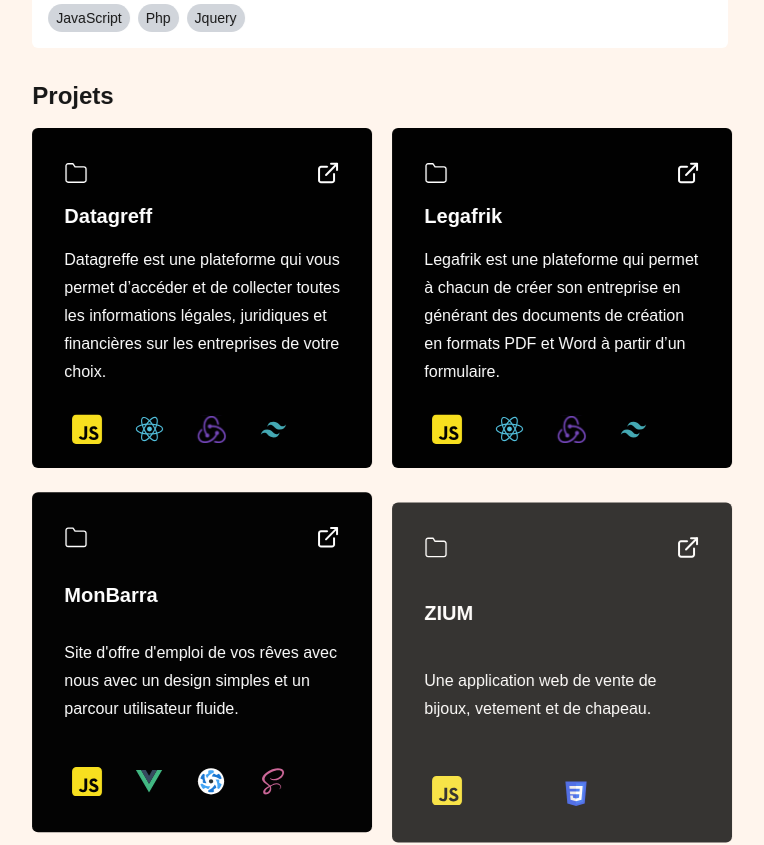
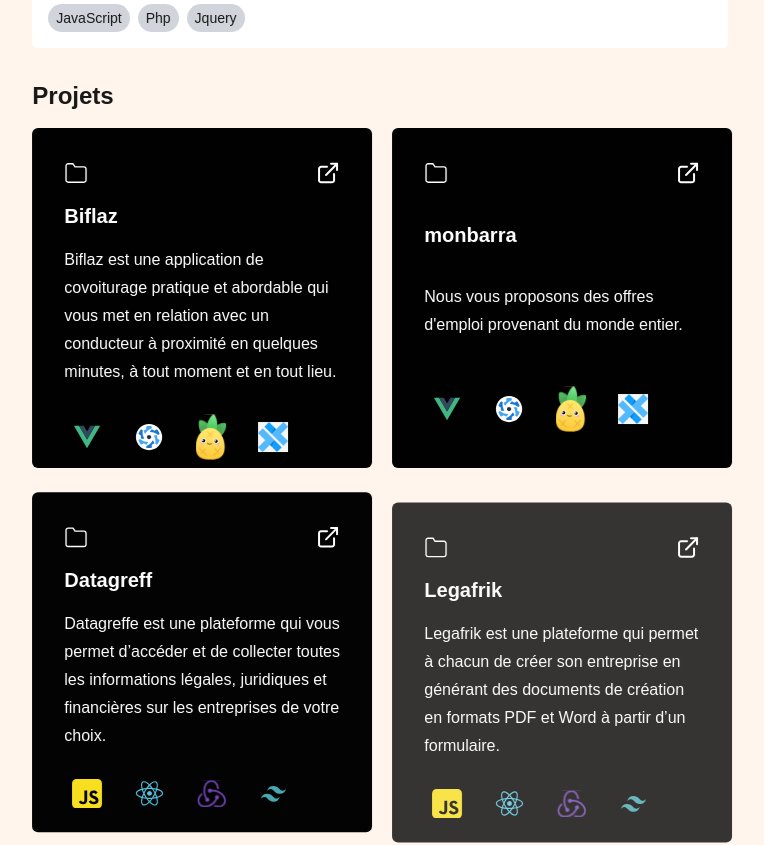
Before and after one commit to moulinho/portfolio, a Next.js app: page / in a window 1280 px wide. Shown: the part 1880-2725 px from the top of the page, without its empty margins (485-1249 px from the left). Built offline with nearby package versions, Linux system fonts and the light colour scheme.

Commit message:
add new projet

```diff
--- a/src/app/page.tsx
+++ b/src/app/page.tsx
@@ -4,6 +4,7 @@ import Image from "next/image";
 import Footer from "./components/Footer";
 import Header from "./components/Header";
 import whatsapp from "../../public/whatsapp.svg";
+import capacitor from "../../public/capacitor.png";
 import github1 from "../../public/github1.svg";
 import github from "../../public/github.svg";
 import gmail from "../../public/gmail.svg";
@@ -222,6 +223,68 @@ const Home = () => {
     //   icon: folder,
     //   href: "https://moide-ferme.ci/",
     // },
+
+    {
+      title: "Biflaz",
+      description:"Biflaz est une application de covoiturage pratique et abordable qui vous met en relation avec un conducteur à proximité en quelques minutes, à tout moment et en tout lieu.",
+      tools: [
+        <Image key="vueIcon" src={vueIcon} className="" alt="icon" width={30} />,
+        <Image
+          key="quasarIcon"
+          src={quasarIcon}
+          className=""
+          alt="icon"
+          width={30}
+        />,
+        <Image
+          key="piniaIcon"
+          src={piniaIcon}
+          className=""
+          alt="icon"
+          width={30}
+        />,
+        <Image
+          key="capacitor"
+          src={capacitor}
+          className=""
+          alt="icon"
+          width={30}
+        />,
+      ],
+      icon: folder,
+      href: "https://drive.google.com/file/d/1VMbvcfT99k77-ouXhq7-cvQuPW8P9PiB/view?usp=sharing",
+    },
+
+     {
+      title: "monbarra",
+      description:"Nous vous proposons des offres d'emploi provenant du monde entier.",
+      tools: [
+        <Image key="vueIcon" src={vueIcon} className="" alt="icon" width={30} />,
+        <Image
+          key="quasarIcon"
+          src={quasarIcon}
+          className=""
+          alt="icon"
+          width={30}
+        />,
+        <Image
+          key="piniaIcon"
+          src={piniaIcon}
+          className=""
+          alt="icon"
+          width={30}
+        />,
+        <Image
+          key="capacitor"
+          src={capacitor}
+          className=""
+          alt="icon"
+          width={30}
+        />,
+      ],
+      icon: folder,
+      href: "https://drive.google.com/file/d/1CZUcxdQ5AdqMCklE7tVHREs1Uc34vfH0/view",
+    },
 
     {
       title: "Datagreff",
```
Also changed, not shown: public/Nokia.png (added), public/capacitor.png (added).
